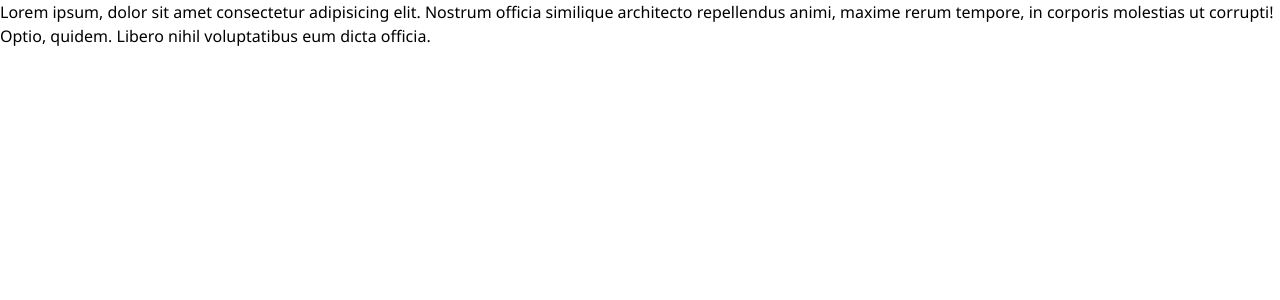
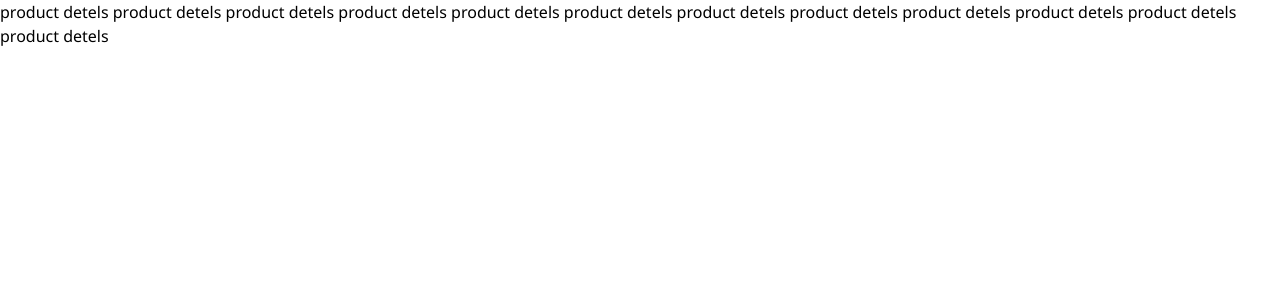
Before and after one commit to eslamshaban060/Amazon-Clone, a Next.js app: page /store.tsx/1 in a window 1280 px wide. Before the commit this address had no page. Shown: the top 300 px of the page. Built offline with nearby package versions, Linux system fonts and the light colour scheme.

Commit message:
merge branch Dev.before-main

```diff
--- /dev/null
+++ b/src/app/(product)/store.tsx/[id]/page.tsx
@@ -0,0 +1,13 @@
+import React from "react";
+
+const page = () => {
+  return (
+    <div>
+      product detels product detels product detels product detels product detels
+      product detels product detels product detels product detels product detels
+      product detels product detels
+    </div>
+  );
+};
+
+export default page;
--- a/src/components/homeCards/card.tsx
+++ b/src/components/homeCards/card.tsx
@@ -8,7 +8,7 @@ interface Cardtype {
 }
 const Card: React.FC<Cardtype> = ({ card }) => {
   return (
-    <div className="w-[100%]  xl:p-3 h-auto flex flex-col gap-3 bg-[var(--white)] ">
+    <div className="w-[100%] p-2 xl:p-3 h-auto flex flex-col gap-3 bg-[var(--white)] ">
       <div>
         <h3 className=" text-[13px] sm:text-[19px] md:text-[14px] lg:text-[18px] xl:text-2xl font-bold ">
           {card.title}
```
Also changed, not shown: src/app/(product)/[id]/page.tsx (deleted), 1 other file (tests, documents, lock files or other folders).
